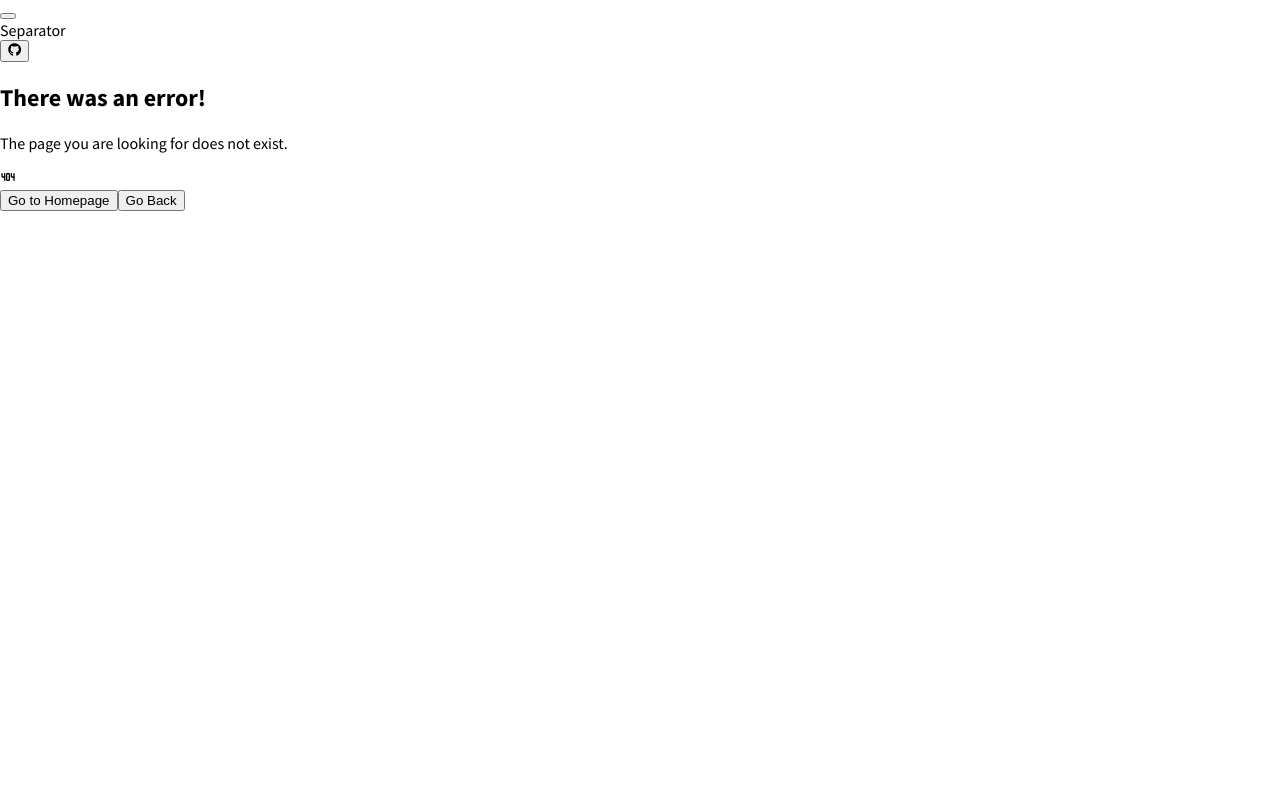
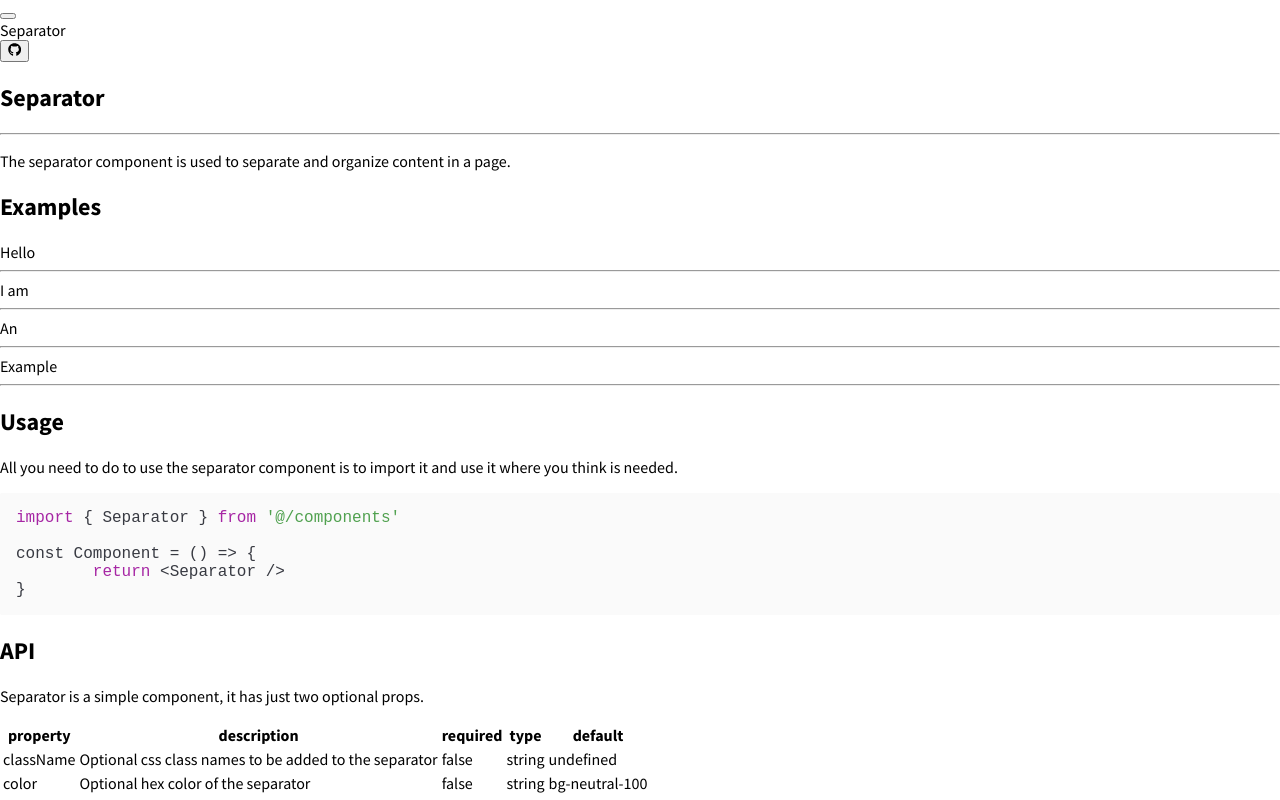
Before and after one commit to Amaury-Vasquez/amvas-ui, a Next.js app: page /components/general/separator in a window 1280 px wide. Before the commit this address had no page. Built offline with nearby package versions, Linux system fonts and the light colour scheme.

Commit message:
remove separator

```diff
--- a/pages/components/general/button.tsx
+++ b/pages/components/general/button.tsx
@@ -68,7 +68,6 @@ const ButtonPage = () => {
       </Head>
       <DocsArticle>
         {renderTitle('Button')}
-        <Separator />
         <p className={commonTextStyle}>
           The button component is used for actions in the application, it is not
           different from the native button element, except for the fact that it
--- a/pages/components/general/icon-button.tsx
+++ b/pages/components/general/icon-button.tsx
@@ -108,7 +108,6 @@ const IconButtonPage = () => {
       </Head>
       <DocsArticle>
         {renderTitle('Icon Button')}
-        <Separator />
         <p className={commonTextStyle}>
           Icon button component is used like a regular button, but instead of
           using text as content, it shows an icon. It is used for actions or
--- /dev/null
+++ b/pages/components/general/separator.tsx
@@ -0,0 +1,80 @@
+import Head from 'next/head';
+import {
+  ApiTable,
+  CodeBlock,
+  commonTextStyle,
+  DocsArticle,
+  renderTitle,
+  renderSubtitle,
+  Separator,
+} from '@/components';
+import { ComponentApi } from '@/interfaces';
+
+const SeparatorPage = () => {
+  const simpleUsage = [
+    "import { Separator } from '@/components'",
+    '',
+    'const Component = () => {',
+    '\treturn <Separator />',
+    '}',
+  ];
+  const api: ComponentApi[] = [
+    {
+      property: 'className',
+      description: 'Optional css class names to be added to the separator',
+      type: 'string',
+      required: false,
+      default: 'undefined',
+    },
+    {
+      property: 'color',
+      description: 'Optional hex color of the separator',
+      type: 'string',
+      required: false,
+      default: 'bg-neutral-100',
+    },
+  ];
+
+  return (
+    <>
+      <Head>
+        <title> Facile UI - Separator </title>
+        <meta
+          name="description"
+          content="Separator component documentation, Facile UI"
+        />
+      </Head>
+      <DocsArticle>
+        {renderTitle('Separator')}
+        <p className={commonTextStyle}>
+          The separator component is used to separate and organize content in a
+          page.
+        </p>
+        {renderSubtitle('Examples')}
+        <div className="flex flex-col gap-4">
+          Hello
+          <Separator color="bg-red-100" />
+          I am
+          <Separator />
+          An
+          <Separator color="bg-blue-100" />
+          Example
+          <Separator color="bg-violet-100" />
+        </div>
+        {renderSubtitle('Usage')}
+        <p className={commonTextStyle}>
+          All you need to do to use the separator component is to import it and
+          use it where you think is needed.
+        </p>
+        <CodeBlock code={simpleUsage} />
+        {renderSubtitle('API')}
+        <p className={commonTextStyle}>
+          Separator is a simple component, it has just two optional props.
+        </p>
+        <ApiTable api={api} />
+      </DocsArticle>
+    </>
+  );
+};
+
+export default SeparatorPage;
```
